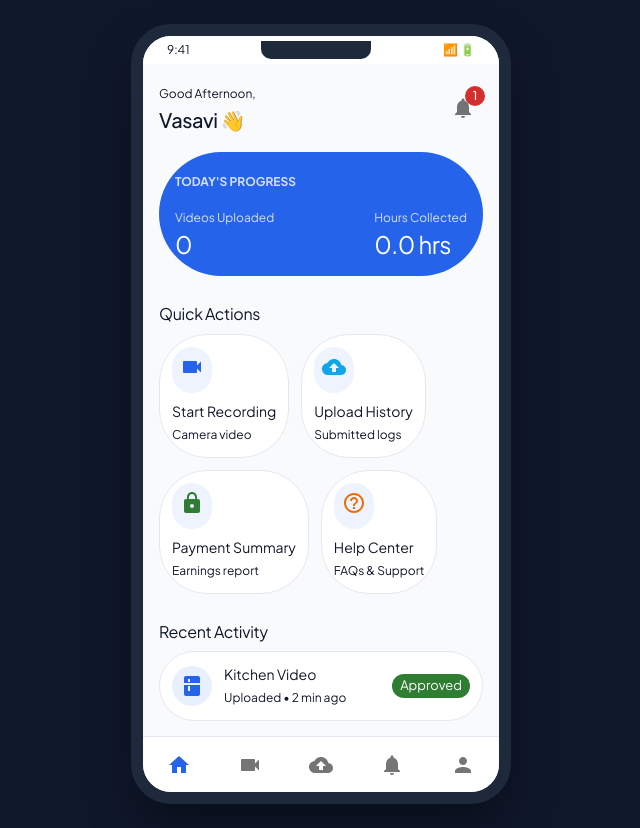
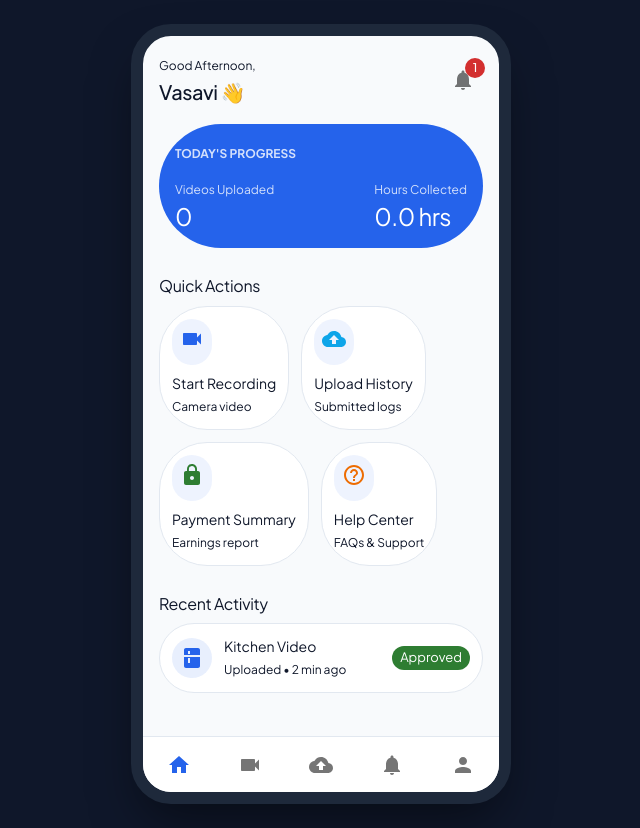
Before and after one commit to pittaanji9390-afk/video_data_app, a React (Vite) app in the folder admin-dashboard/: page /candidate in a window 1280 px wide. Shown: the whole page, without its empty margins (319-959 px from the left). Built offline with nearby package versions, Linux system fonts and the light colour scheme.

Commit message:
fix: remove fake top simulated status bar symbols (9:41, notch, signal/battery) across all portals

```diff
--- a/admin-dashboard/src/pages/AdminPortal.jsx
+++ b/admin-dashboard/src/pages/AdminPortal.jsx
@@ -139,16 +139,6 @@ export default function AdminPortal() {
             flexDirection: 'column',
           }}
         >
-          {/* Top Notch Status Bar */}
-          <Box sx={{ height: 28, bgcolor: activeScreen === 'login' ? '#312e81' : '#fff', px: 3, display: 'flex', alignItems: 'center', justifyContent: 'space-between', zIndex: 10 }}>
-            <Typography variant="caption" fontWeight="bold" color={activeScreen === 'login' ? '#fff' : '#0f172a'}>
-              9:41
-            </Typography>
-            <Box sx={{ width: 110, height: 18, bgcolor: '#1e293b', borderRadius: '0 0 10px 10px', mx: 'auto' }} />
-            <Typography variant="caption" color={activeScreen === 'login' ? '#fff' : '#0f172a'}>
-              📶 🔋
-            </Typography>
-          </Box>
 
           {/* Active Screen Content Canvas */}
           <Box sx={{ flex: 1, overflowY: 'auto', p: activeScreen === 'login' ? 0 : 2, pb: 8 }}>
--- a/admin-dashboard/src/pages/CandidatePortal.jsx
+++ b/admin-dashboard/src/pages/CandidatePortal.jsx
@@ -186,16 +186,6 @@ export default function CandidatePortal() {
             flexDirection: 'column',
           }}
         >
-          {/* Top Notch Status Bar */}
-          <Box sx={{ height: 28, bgcolor: activeScreen === 'record' ? '#000' : '#fff', px: 3, display: 'flex', alignItems: 'center', justifyContent: 'space-between', zIndex: 10 }}>
-            <Typography variant="caption" fontWeight="bold" color={activeScreen === 'record' ? '#fff' : '#0f172a'}>
-              9:41
-            </Typography>
-            <Box sx={{ width: 110, height: 18, bgcolor: '#1e293b', borderRadius: '0 0 10px 10px', mx: 'auto' }} />
-            <Typography variant="caption" color={activeScreen === 'record' ? '#fff' : '#0f172a'}>
-              📶 🔋
-            </Typography>
-          </Box>
 
           {/* SCREEN CONTENT VIEWPORT */}
           <Box sx={{ flexGrow: 1, overflowY: 'auto', p: activeScreen === 'record' ? 0 : 2 }}>
--- a/admin-dashboard/src/pages/Login.jsx
+++ b/admin-dashboard/src/pages/Login.jsx
@@ -234,16 +234,6 @@ export default function SingleUnifiedLogin() {
             flexDirection: 'column',
           }}
         >
-          {/* Top Notch Status Bar */}
-          <Box sx={{ height: 28, bgcolor: step === 0 ? '#1d4ed8' : '#fff', px: 3, display: 'flex', alignItems: 'center', justifyContent: 'space-between', zIndex: 10 }}>
-            <Typography variant="caption" fontWeight="bold" color={step === 0 ? '#fff' : '#0f172a'}>
-              9:41
-            </Typography>
-            <Box sx={{ width: 110, height: 18, bgcolor: '#1e293b', borderRadius: '0 0 10px 10px', mx: 'auto' }} />
-            <Typography variant="caption" color={step === 0 ? '#fff' : '#0f172a'}>
-              📶 🔋
-            </Typography>
-          </Box>
 
           {/* SCREEN 1: SPLASH SCREEN */}
           {step === 0 && (
--- a/admin-dashboard/src/pages/VendorPortal.jsx
+++ b/admin-dashboard/src/pages/VendorPortal.jsx
@@ -138,16 +138,6 @@ export default function VendorPortal() {
             flexDirection: 'column',
           }}
         >
-          {/* Top Notch Status Bar */}
-          <Box sx={{ height: 28, bgcolor: '#fff', px: 3, display: 'flex', alignItems: 'center', justifyContent: 'space-between', zIndex: 10 }}>
-            <Typography variant="caption" fontWeight="bold" color="#0f172a">
-              9:41
-            </Typography>
-            <Box sx={{ width: 110, height: 18, bgcolor: '#1e293b', borderRadius: '0 0 10px 10px', mx: 'auto' }} />
-            <Typography variant="caption" color="#0f172a">
-              📶 🔋
-            </Typography>
-          </Box>
 
           {/* Active Screen Content Canvas */}
           <Box sx={{ flex: 1, overflowY: 'auto', p: activeScreen === 'login' ? 0 : 2, pb: 8 }}>
```
